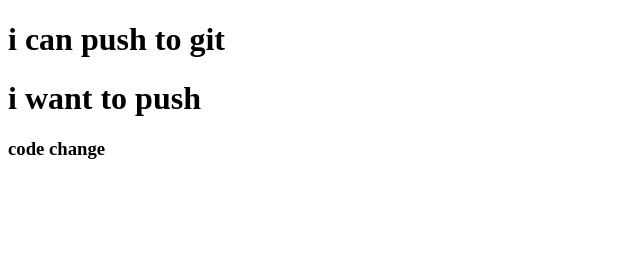
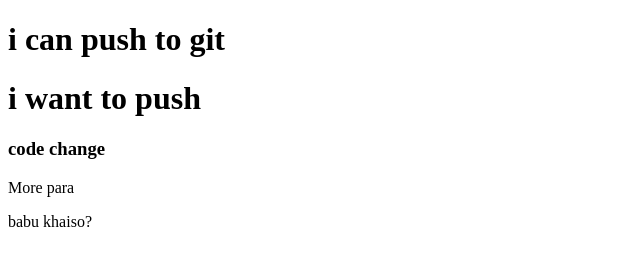
Before and after one commit to Mostafiz-Badhon/my-first-repo, a plain HTML site: page second-repo/index2.html in a window 1280 px wide. Shown: the whole page, without its empty margins (0-640 px from the left). Drawn offline with Linux system fonts and the light colour scheme.

Commit message:
styles adeed

```diff
--- a/second-repo/index2.html
+++ b/second-repo/index2.html
@@ -10,6 +10,8 @@
     <h1> i can push to git</h1>
     <h1> i want to push</h1>
     <h3>code change </h3>
+    <p>More para</p>
+    <p>babu khaiso?</p>
 
 </body>
 </html>
```
Also changed, not shown: second-repo/style.css (added).
